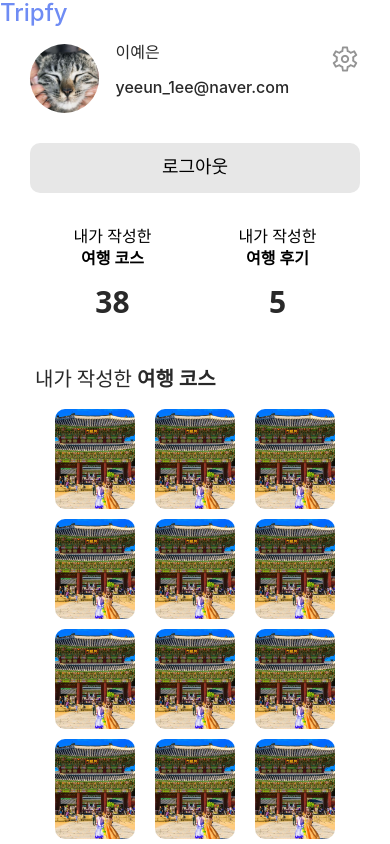
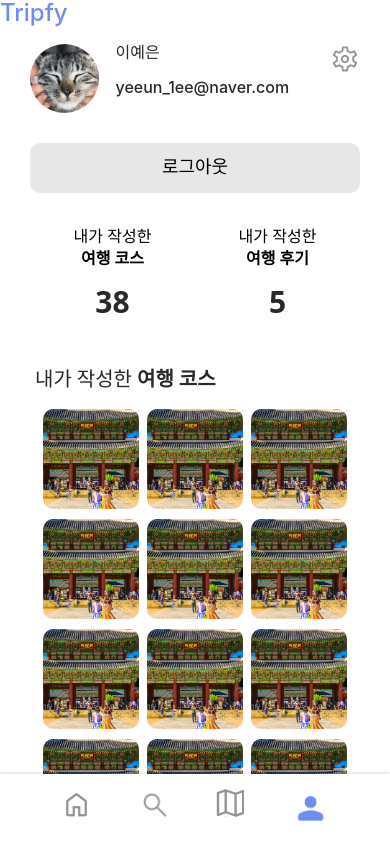
Before and after one commit to InHyeok-J/EnjoyTrip-FrontEnd, a Vue app: page /mypage in a window 390 px wide. Built offline with nearby package versions, Linux system fonts and the light colour scheme.

Commit message:
Feath/ Footer 반응형으로 적용 완료 - by jihwan

```diff
--- a/src/components/common/CommonFooter.vue
+++ b/src/components/common/CommonFooter.vue
@@ -29,11 +29,14 @@ export default {
 </script>
 
 <style scoped>
-
 .footer {
-    transform: translatY(-100%);
+    position: fixed;
+    bottom: 0;
+    left: 0;
+    width: 100%;
     height: 70px;
     box-shadow: 0px -1px 3px rgba(0, 0, 0, 0.15);
+    background-color: white;
 
 }
 .nav{
--- a/src/components/mypage/MypageHome.vue
+++ b/src/components/mypage/MypageHome.vue
@@ -152,7 +152,7 @@ export default {
     margin: 5px 5px;
 }
 .detail-img{
-    width: 25%;
+    width: 30%;
     height: 100px;
 
     border-radius: 10px;
```
